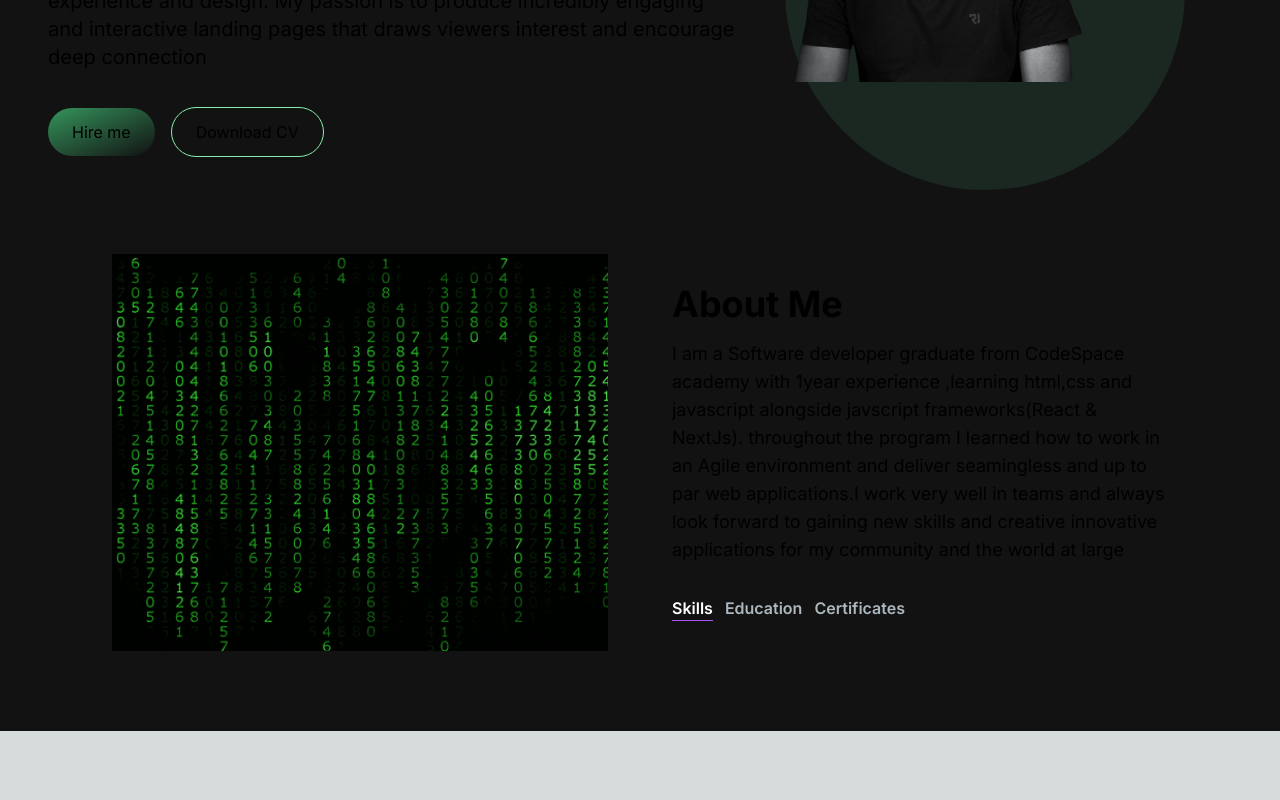
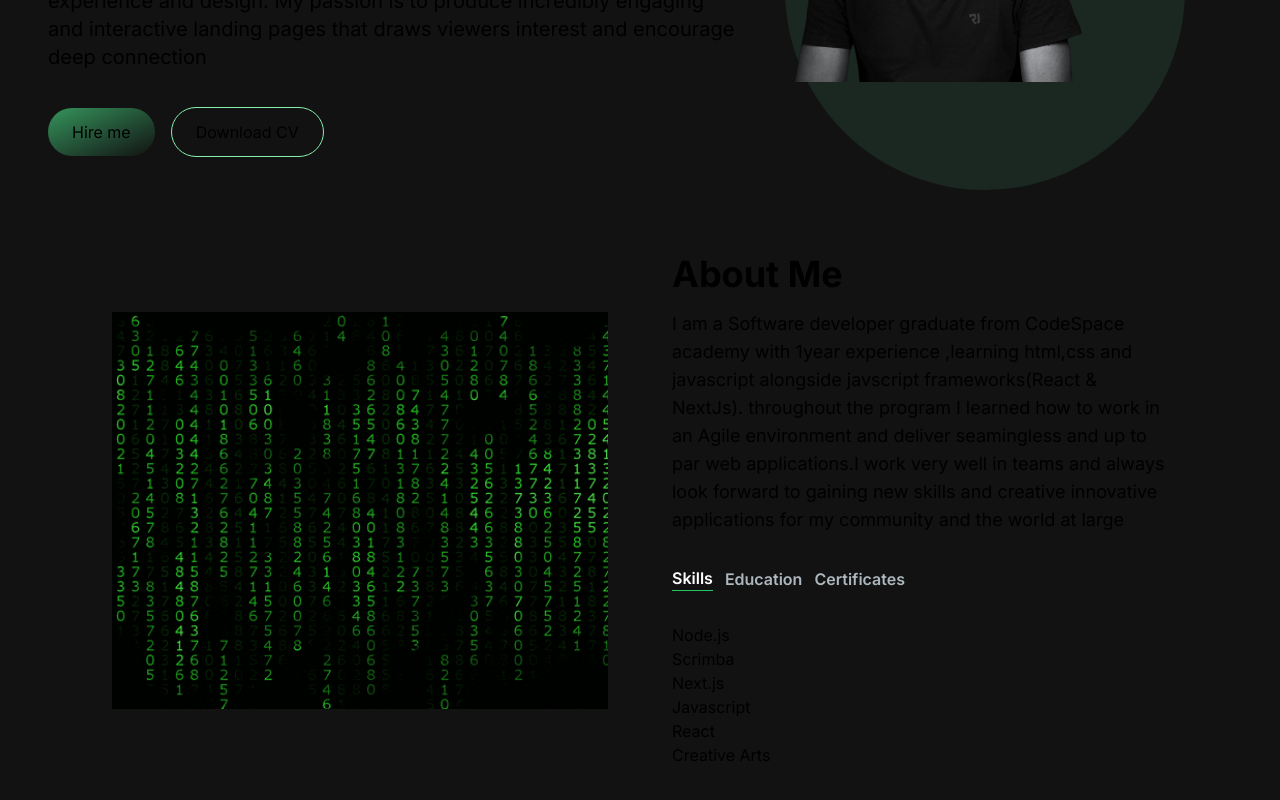
Before and after one commit to OlebogengBogopane/devresume, a Next.js app in the folder ole-portfolio/: page / in a window 1280 px wide. Shown: the part 322-1122 px from the top of the page. Before the commit the page ends 1053 px from the top, so only its background shows below. Built offline with nearby package versions, Linux system fonts and the light colour scheme.

Commit message:
about section content

```diff
--- a/ole-portfolio/src/app/components/AboutSection.jsx
+++ b/ole-portfolio/src/app/components/AboutSection.jsx
@@ -6,22 +6,49 @@ import TabButton from './TabButton'
 
 const TAB_DATA = [
   {
-    title: "skills",
-    id:"skills",
-    content :
+    title: "Skills",
+    id:"Skills",
+    content :(
     <ul>
       <li> Node.js </li>
       <li> Scrimba </li>
       <li> Next.js </li>
       <li> Javascript </li>
       <li> React </li>
+      <li> Creative Arts </li>
     </ul>
-  }
-]
+    )
+  },
+  {
+    title: "Education",
+    id:"Education",
+    content :(
+    <ul>
+      <li> Code Space Academy </li>
+      <li> T-Systems SA</li>
+      <li> Bafokeng High School </li>
+    </ul>
+    )
+  },
+
+  {
+  title: "Certificates",
+  id:"Certificates",
+  content :(
+  <ul>
+    <li> Code Space Academy </li>
+    <li> Udemy</li>
+    <li> CompTIA certification </li>
+    <li> Huawei Academy </li>
+  </ul>
+  ),
+},
+
+];
 
 
 const AboutSection = () => {
-  const [tab, setTab] = useState ("skills");
+  const [tab, setTab] = useState ("Skills");
   const [isPending ,startTransition] = useTransition();
 
   const handleTabChange = (id) => {
@@ -38,9 +65,9 @@ const AboutSection = () => {
                 <h2 className='text-4xl font-bold mb-4 '>About Me</h2>
                 <p className='md:text-lg'> I am a Software developer graduate from CodeSpace academy with 1year experience ,learning html,css and javascript alongside javscript frameworks(React & NextJs). throughout the program I learned how to work in an Agile environment and deliver seamingless and up to par web applications.I work very well in teams and always look forward to gaining new skills and creative innovative applications for my community and the world at large
                 </p>
-                <div className='flex flex-row mt-8 '>
+                <div className='flex flex-row  mt-8 '>
                   <TabButton
-                  selectTab={()=> handleTabChange("Skills")} active={tab==="skills"}> {""}Skills{""}
+                  selectTab={()=> handleTabChange("Skills")} active={tab==="Skills"}> {""}Skills{""}
                    </TabButton>
 
                    <TabButton
@@ -55,9 +82,8 @@ const AboutSection = () => {
 
 
                 </div>
+                <div className='mt-8'>{TAB_DATA.find((t) => t.id === tab).content} </div>
             </div>
-
-
         </div>
     </section>
   )
--- a/ole-portfolio/src/app/components/TabButton.jsx
+++ b/ole-portfolio/src/app/components/TabButton.jsx
@@ -1,7 +1,7 @@
 import React from 'react'
 
 const TabButton = ({ active , selectTab , children}) => {
-    const buttonClasses = active ? 'text-white border-b border-purple-500' : 'text-[#ADB7BE] '
+    const buttonClasses = active ? 'text-white border-b border-green-500' : 'text-[#ADB7BE] '
 
     return (
     <button onClick={selectTab}>
```
